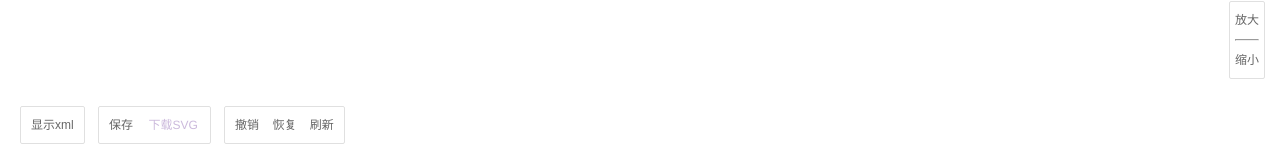
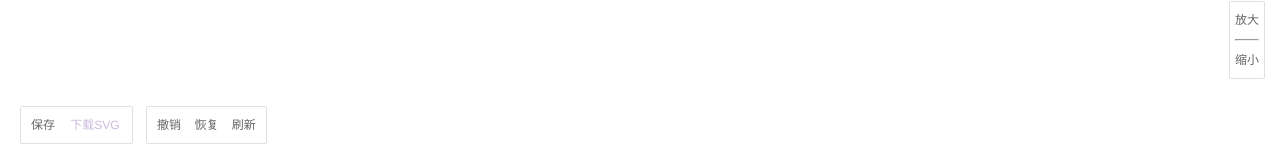
Before and after one commit to QiaoG/business-modeler, a website built with webpack: page public/index.html in a window 1280 px wide. Shown: the part 631-797 px from the top of the page. Built offline with nearby package versions, Linux system fonts and the light colour scheme; what bpmn-js would draw is missing.

Commit message:
remove xml button

```diff
--- a/public/index.html
+++ b/public/index.html
@@ -30,13 +30,13 @@
   </div>
 
   <div class="io-tools">
-    <ul class="io-tool io-control io-control-list io-horizontal">
-      <li>
-        <button id="js-switch" >
-          显示xml
-        </button>
-      </li>
-    </ul>
+    <!--<ul class="io-tool io-control io-control-list io-horizontal">-->
+      <!--<li>-->
+        <!--<button id="js-switch" >-->
+          <!--显示xml-->
+        <!--</button>-->
+      <!--</li>-->
+    <!--</ul>-->
     <ul class="io-tool bpmn-control io-control io-control-list io-horizontal">
       <li>
         <button id="js-save" >
```
